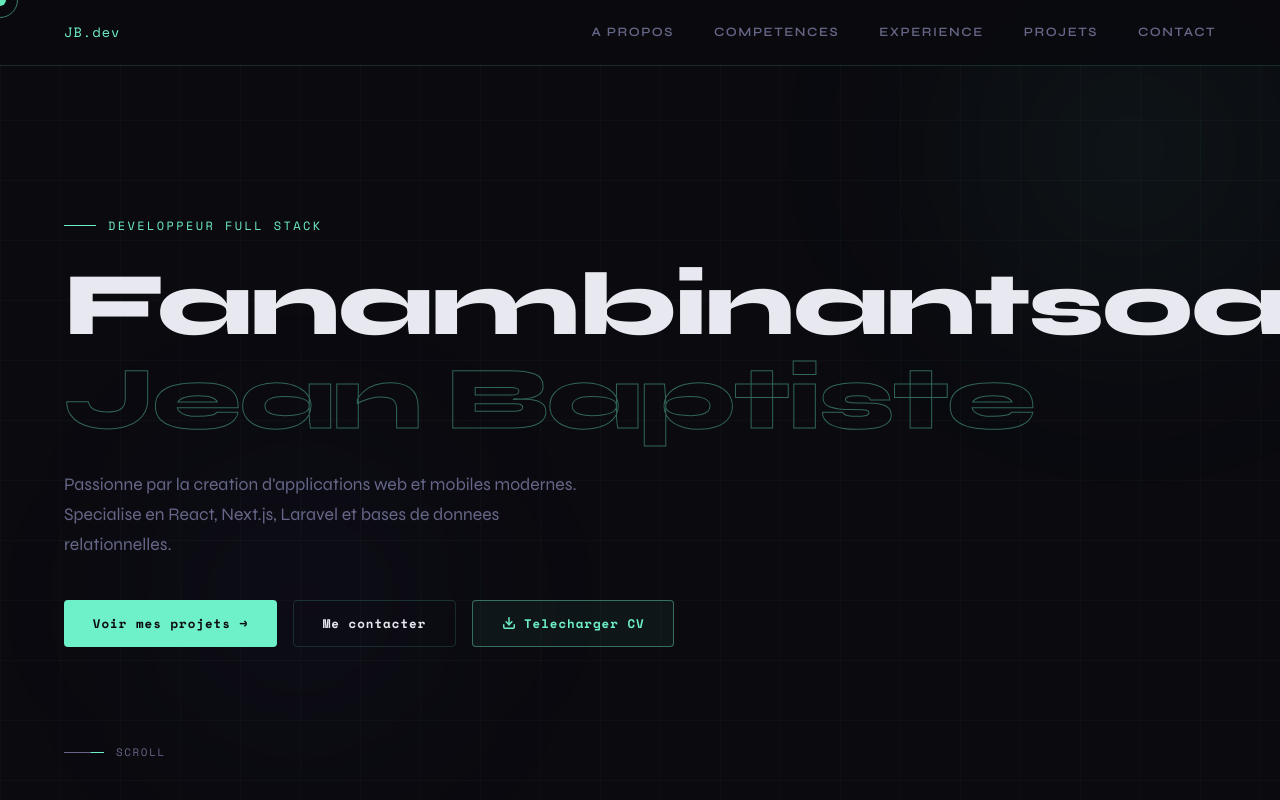
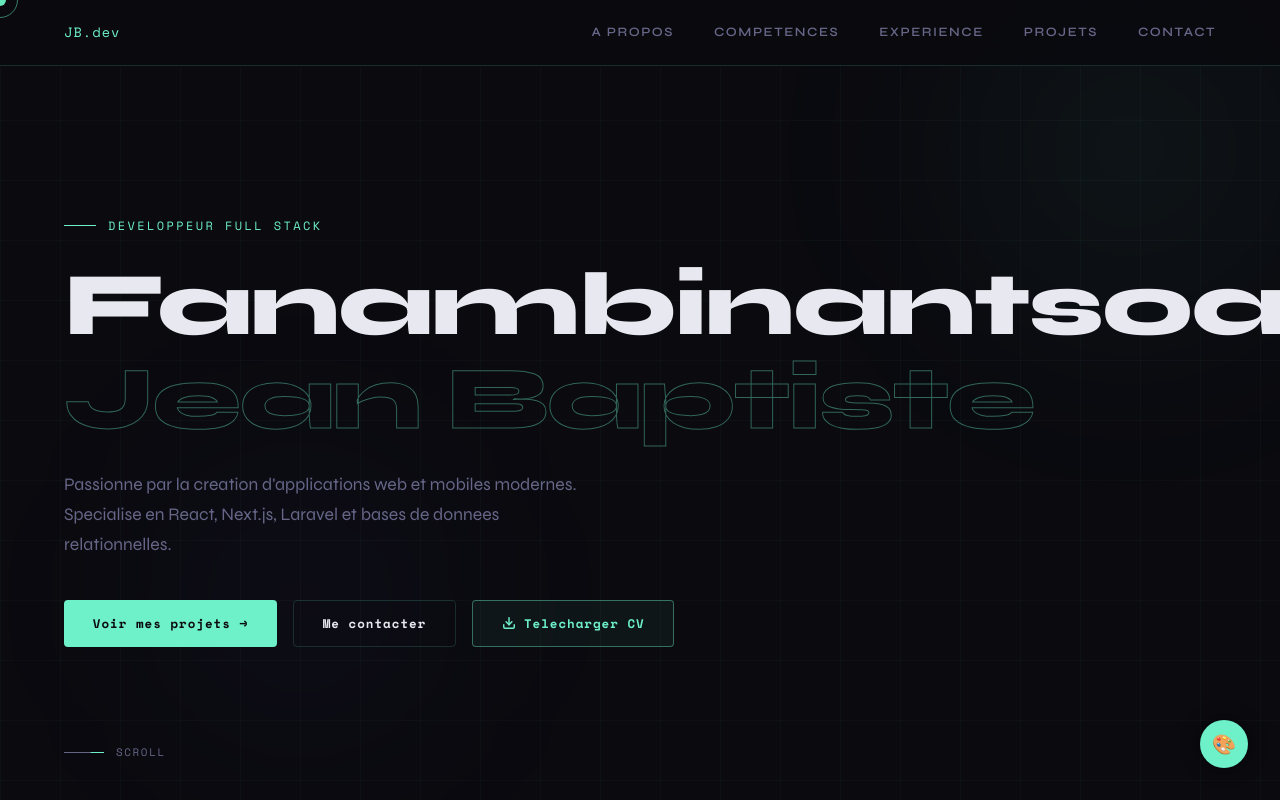
Before and after one commit to VoaybeDev/portfolio, a React (Create React App) app: page / in a window 1280 px wide. Shown: the top 800 px of the page. Built offline with nearby package versions, Linux system fonts and the light colour scheme.

Commit message:
new function

```diff
--- a/src/App.js
+++ b/src/App.js
@@ -1,4 +1,5 @@
-import React, { Suspense, useEffect, useRef } from 'react';
+import { useEffect, useRef } from 'react';
+import { ThemeProvider } from './context/ThemeContext';
 import ErrorBoundary from './components/ErrorBoundary';
 import Navbar from './components/Navbar';
 import Hero from './components/Hero';
@@ -8,12 +9,15 @@ import Experience from './components/Experience';
 import Projects from './components/Projects';
 import Contact from './components/Contact';
 import Footer from './components/Footer';
+import ThemeToggle from './components/ThemeToggle';
 
-function App() {
+function AppContent() {
   const cursorRef = useRef(null);
   const ringRef = useRef(null);
-  const mx = useRef(0), my = useRef(0);
-  const rx = useRef(0), ry = useRef(0);
+  const mx = useRef(0);
+  const my = useRef(0);
+  const rx = useRef(0);
+  const ry = useRef(0);
   const rafRef = useRef(null);
 
   useEffect(() => {
@@ -22,7 +26,7 @@ function App() {
       my.current = e.clientY;
       if (cursorRef.current) {
         cursorRef.current.style.left = e.clientX + 'px';
-        cursorRef.current.style.top  = e.clientY + 'px';
+        cursorRef.current.style.top = e.clientY + 'px';
       }
     };
     const animate = () => {
@@ -30,7 +34,7 @@ function App() {
       ry.current += (my.current - ry.current) * 0.12;
       if (ringRef.current) {
         ringRef.current.style.left = rx.current + 'px';
-        ringRef.current.style.top  = ry.current + 'px';
+        ringRef.current.style.top = ry.current + 'px';
       }
       rafRef.current = requestAnimationFrame(animate);
     };
@@ -44,11 +48,9 @@ function App() {
 
   return (
     <>
-      <div className="cursor"      ref={cursorRef} />
-      <div className="cursor-ring" ref={ringRef}   />
-
+      <div className="cursor" ref={cursorRef} />
+      <div className="cursor-ring" ref={ringRef} />
       <ErrorBoundary>
-        <Suspense fallback={<div style={{color:'var(--accent)',padding:'2rem',fontFamily:'Space Mono'}}>Chargement...</div>}>
         <Navbar />
         <main>
           <Hero />
@@ -59,10 +61,16 @@ function App() {
           <Contact />
         </main>
         <Footer />
-        </Suspense>
+        <ThemeToggle />
       </ErrorBoundary>
     </>
   );
 }
 
-export default App;
+export default function App() {
+  return (
+    <ThemeProvider>
+      <AppContent />
+    </ThemeProvider>
+  );
+}
--- /dev/null
+++ b/src/components/ThemeToggle.js
@@ -0,0 +1,104 @@
+import { useState } from 'react';
+import { useTheme } from '../context/ThemeContext';
+
+export default function ThemeToggle() {
+  const { currentTheme, applyTheme, themes } = useTheme();
+  const [open, setOpen] = useState(false);
+
+  const panelStyle = {
+    position: 'fixed',
+    bottom: '2rem',
+    right: '2rem',
+    zIndex: 999,
+  };
+
+  const btnStyle = {
+    width: '48px',
+    height: '48px',
+    borderRadius: '50%',
+    background: 'var(--accent)',
+    border: 'none',
+    cursor: 'none',
+    display: 'flex',
+    alignItems: 'center',
+    justifyContent: 'center',
+    fontSize: '1.2rem',
+    boxShadow: '0 0 20px rgba(0,0,0,0.4)',
+    transition: 'transform 0.2s, box-shadow 0.2s',
+    marginLeft: 'auto',
+  };
+
+  const menuStyle = {
+    position: 'absolute',
+    bottom: '60px',
+    right: '0',
+    background: 'var(--surface)',
+    border: '1px solid var(--border)',
+    borderRadius: '12px',
+    padding: '0.75rem',
+    display: open ? 'flex' : 'none',
+    flexDirection: 'column',
+    gap: '0.4rem',
+    minWidth: '160px',
+    boxShadow: '0 16px 48px rgba(0,0,0,0.5)',
+    backdropFilter: 'blur(12px)',
+  };
+
+  const labelStyle = {
+    fontFamily: 'Space Mono, monospace',
+    fontSize: '0.6rem',
+    color: 'var(--muted)',
+    letterSpacing: '0.15em',
+    textTransform: 'uppercase',
+    padding: '0.25rem 0.5rem',
+    marginBottom: '0.25rem',
+  };
+
+  return (
+    <div style={panelStyle}>
+      <div style={menuStyle}>
+        <div style={labelStyle}>Theme</div>
+        {themes.map((theme) => (
+          <button
+            key={theme.id}
+            onClick={() => { applyTheme(theme); setOpen(false); }}
+            style={{
+              display: 'flex',
+              alignItems: 'center',
+              gap: '0.6rem',
+              padding: '0.5rem 0.75rem',
+              background: currentTheme.id === theme.id ? 'rgba(255,255,255,0.05)' : 'transparent',
+              border: currentTheme.id === theme.id ? '1px solid var(--accent)' : '1px solid transparent',
+              borderRadius: '6px',
+              color: currentTheme.id === theme.id ? 'var(--accent)' : 'var(--muted)',
+              fontFamily: 'Space Mono, monospace',
+              fontSize: '0.72rem',
+              cursor: 'none',
+              transition: 'all 0.2s',
+              textAlign: 'left',
+              width: '100%',
+            }}
+            onMouseOver={(e) => { e.currentTarget.style.background = 'rgba(255,255,255,0.05)'; e.currentTarget.style.color = 'var(--text)'; }}
+            onMouseOut={(e) => {
+              e.currentTarget.style.background = currentTheme.id === theme.id ? 'rgba(255,255,255,0.05)' : 'transparent';
+              e.currentTarget.style.color = currentTheme.id === theme.id ? 'var(--accent)' : 'var(--muted)';
+            }}
+          >
+            <span style={{ fontSize: '1rem' }}>{theme.icon}</span>
+            {theme.name}
+            {currentTheme.id === theme.id && <span style={{ marginLeft: 'auto', fontSize: '0.6rem' }}>✓</span>}
+          </button>
+        ))}
+      </div>
+      <button
+        style={btnStyle}
+        onClick={() => setOpen(!open)}
+        onMouseOver={(e) => { e.currentTarget.style.transform = 'scale(1.1) rotate(20deg)'; e.currentTarget.style.boxShadow = '0 0 30px rgba(0,0,0,0.6)'; }}
+        onMouseOut={(e) => { e.currentTarget.style.transform = 'scale(1)'; e.currentTarget.style.boxShadow = '0 0 20px rgba(0,0,0,0.4)'; }}
+        title="Changer le theme"
+      >
+        🎨
+      </button>
+    </div>
+  );
+}
--- /dev/null
+++ b/src/context/ThemeContext.js
@@ -0,0 +1,180 @@
+import { createContext, useContext, useState } from 'react';
+
+const ThemeContext = createContext();
+
+export const themes = [
+  {
+    id: 'cyber',
+    name: 'Cyber',
+    icon: '⚡',
+    vars: {
+      '--bg': '#0a0a0f',
+      '--surface': '#12121a',
+      '--surface2': '#1a1a26',
+      '--accent': '#6ef0c8',
+      '--accent2': '#7b6ef0',
+      '--text': '#e8e8f0',
+      '--muted': '#666688',
+      '--border': 'rgba(110,240,200,0.15)',
+      '--hero-bg': 'radial-gradient(ellipse at top right, rgba(110,240,200,0.08), transparent 60%), radial-gradient(ellipse at bottom left, rgba(123,110,240,0.07), transparent 60%)',
+      '--card-bg': '#12121a',
+      '--font-main': "'Syne', sans-serif",
+      '--font-mono': "'Space Mono', monospace",
+    },
+  },
+  {
+    id: 'aurora',
+    name: 'Aurora',
+    icon: '🌌',
+    vars: {
+      '--bg': '#050510',
+      '--surface': '#0d0d1f',
+      '--surface2': '#13132b',
+      '--accent': '#a78bfa',
+      '--accent2': '#f472b6',
+      '--text': '#ede9fe',
+      '--muted': '#6b6b9a',
+      '--border': 'rgba(167,139,250,0.15)',
+      '--hero-bg': 'radial-gradient(ellipse at top, rgba(167,139,250,0.12), transparent 50%), radial-gradient(ellipse at bottom right, rgba(244,114,182,0.08), transparent 50%)',
+      '--card-bg': '#0d0d1f',
+      '--font-main': "'Syne', sans-serif",
+      '--font-mono': "'Space Mono', monospace",
+    },
+  },
+  {
+    id: 'sunset',
+    name: 'Sunset',
+    icon: '🌅',
+    vars: {
+      '--bg': '#0f0a0a',
+      '--surface': '#1a1010',
+      '--surface2': '#261818',
+      '--accent': '#fb923c',
+      '--accent2': '#f43f5e',
+      '--text': '#fef3ee',
+      '--muted': '#886666',
+      '--border': 'rgba(251,146,60,0.15)',
+      '--hero-bg': 'radial-gradient(ellipse at top right, rgba(251,146,60,0.1), transparent 50%), radial-gradient(ellipse at bottom left, rgba(244,63,94,0.08), transparent 50%)',
+      '--card-bg': '#1a1010',
+      '--font-main': "'Syne', sans-serif",
+      '--font-mono': "'Space Mono', monospace",
+    },
+  },
+  {
+    id: 'ocean',
+    name: 'Ocean',
+    icon: '🌊',
+    vars: {
+      '--bg': '#020f1a',
+      '--surface': '#041929',
+      '--surface2': '#062438',
+      '--accent': '#38bdf8',
+      '--accent2': '#0ea5e9',
+      '--text': '#e0f2fe',
+      '--muted': '#4a7a99',
+      '--border': 'rgba(56,189,248,0.15)',
+      '--hero-bg': 'radial-gradient(ellipse at top, rgba(56,189,248,0.1), transparent 50%), radial-gradient(ellipse at bottom, rgba(14,165,233,0.07), transparent 50%)',
+      '--card-bg': '#041929',
+      '--font-main': "'Syne', sans-serif",
+      '--font-mono': "'Space Mono', monospace",
+    },
+  },
+  {
+    id: 'forest',
+    name: 'Forest',
+    icon: '🌿',
+    vars: {
+      '--bg': '#030f07',
+      '--surface': '#071a0d',
+      '--surface2': '#0c2614',
+      '--accent': '#4ade80',
+      '--accent2': '#86efac',
+      '--text': '#dcfce7',
+      '--muted': '#4a7a5a',
+      '--border': 'rgba(74,222,128,0.15)',
+      '--hero-bg': 'radial-gradient(ellipse at top right, rgba(74,222,128,0.09), transparent 50%), radial-gradient(ellipse at bottom left, rgba(134,239,172,0.06), transparent 50%)',
+      '--card-bg': '#071a0d',
+      '--font-main': "'Syne', sans-serif",
+      '--font-mono': "'Space Mono', monospace",
+    },
+  },
+  {
+    id: 'light',
+    name: 'Light',
+    icon: '☀️',
+    vars: {
+      '--bg': '#f8fafc',
+      '--surface': '#ffffff',
+      '--surface2': '#f1f5f9',
+      '--accent': '#6366f1',
+      '--accent2': '#8b5cf6',
+      '--text': '#0f172a',
+      '--muted': '#64748b',
+      '--border': 'rgba(99,102,241,0.15)',
+      '--hero-bg': 'radial-gradient(ellipse at top right, rgba(99,102,241,0.08), transparent 50%), radial-gradient(ellipse at bottom left, rgba(139,92,246,0.06), transparent 50%)',
+      '--card-bg': '#ffffff',
+      '--font-main': "'Syne', sans-serif",
+      '--font-mono': "'Space Mono', monospace",
+    },
+  },
+  {
+    id: 'gold',
+    name: 'Gold',
+    icon: '✨',
+    vars: {
+      '--bg': '#0a0800',
+      '--surface': '#1a1400',
+      '--surface2': '#261e00',
+      '--accent': '#fbbf24',
+      '--accent2': '#f59e0b',
+      '--text': '#fef9e7',
+      '--muted': '#8a7a40',
+      '--border': 'rgba(251,191,36,0.15)',
+      '--hero-bg': 'radial-gradient(ellipse at top, rgba(251,191,36,0.1), transparent 50%), radial-gradient(ellipse at bottom right, rgba(245,158,11,0.07), transparent 50%)',
+      '--card-bg': '#1a1400',
+      '--font-main': "'Syne', sans-serif",
+      '--font-mono': "'Space Mono', monospace",
+    },
+  },
+  {
+    id: 'neon',
+    name: 'Neon',
+    icon: '🔮',
+    vars: {
+      '--bg': '#000000',
+      '--surface': '#0a0a0a',
+      '--surface2': '#141414',
+      '--accent': '#ff00ff',
+      '--accent2': '#00ffff',
+      '--text': '#ffffff',
+      '--muted': '#666666',
+      '--border': 'rgba(255,0,255,0.2)',
+      '--hero-bg': 'radial-gradient(ellipse at top right, rgba(255,0,255,0.1), transparent 50%), radial-gradient(ellipse at bottom left, rgba(0,255,255,0.08), transparent 50%)',
+      '--card-bg': '#0a0a0a',
+      '--font-main': "'Syne', sans-serif",
+      '--font-mono': "'Space Mono', monospace",
+    },
+  },
+];
+
+export function ThemeProvider({ children }) {
+  const [currentTheme, setCurrentTheme] = useState(themes[0]);
+
+  const applyTheme = (theme) => {
+    const root = document.documentElement;
+    Object.entries(theme.vars).forEach(([key, val]) => {
+      root.style.setProperty(key, val);
+    });
+    setCurrentTheme(theme);
+  };
+
+  return (
+    <ThemeContext.Provider value={{ currentTheme, applyTheme, themes }}>
+      {children}
+    </ThemeContext.Provider>
+  );
+}
+
+export function useTheme() {
+  return useContext(ThemeContext);
+}
```
Lines whose indentation alone changed are shown as unchanged.
